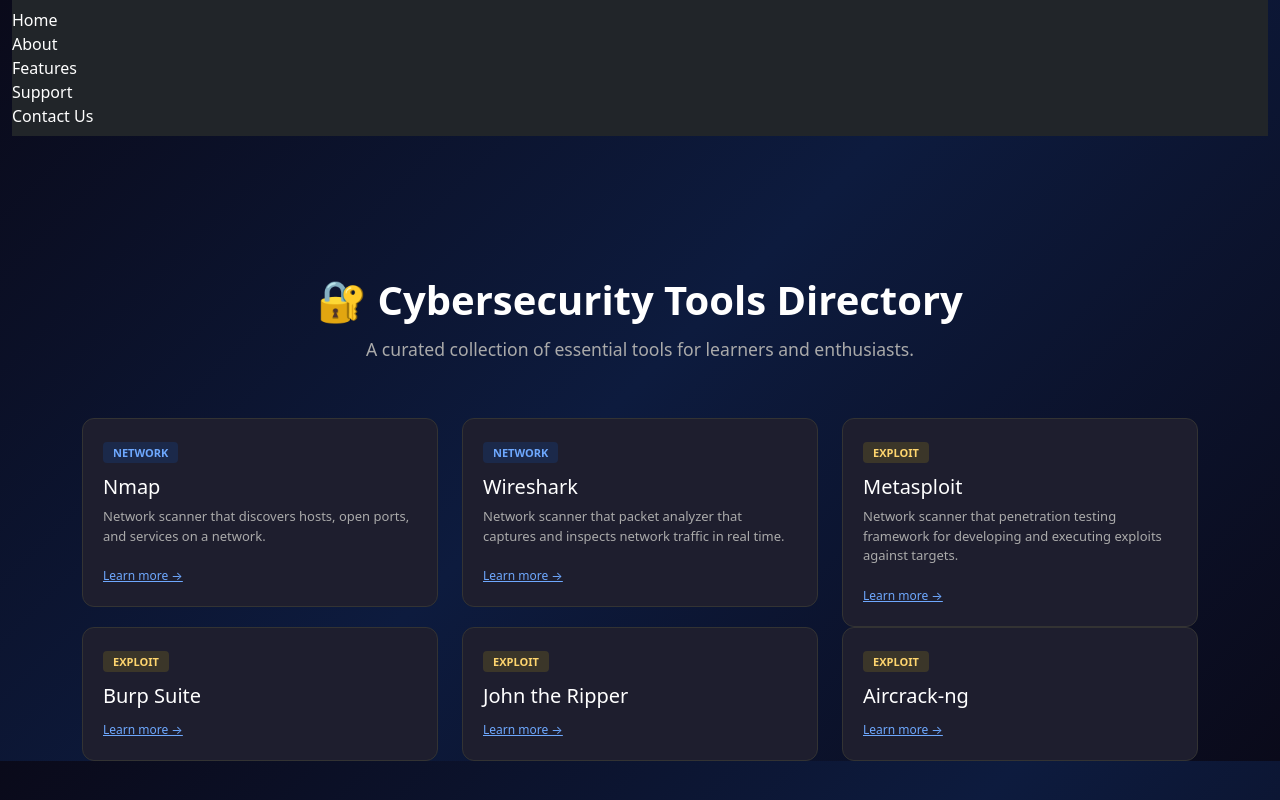
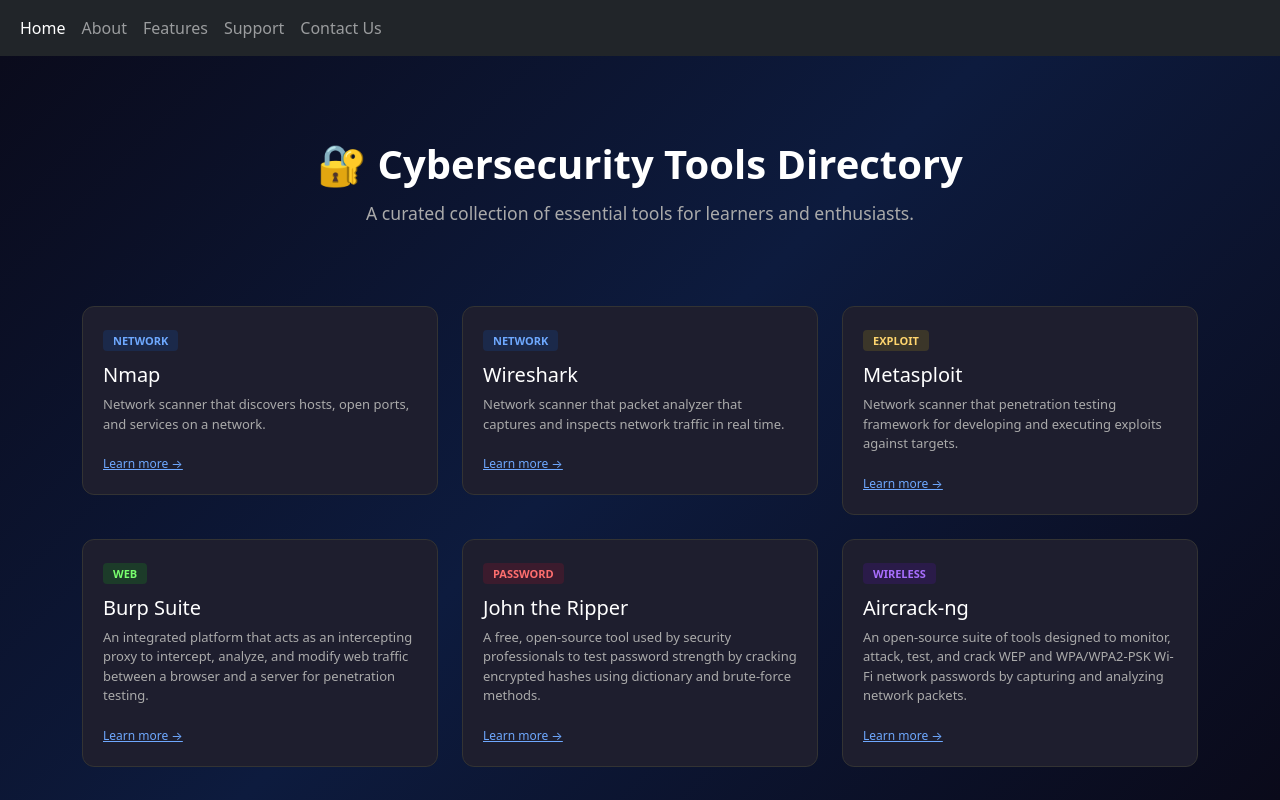
Before and after one commit to amri-03/cybersecurity-tools-directory, a plain HTML site: page index.html in a window 1280 px wide. Drawn offline with nearby package versions, Linux system fonts and the light colour scheme.

Commit message:
Basic HTML structure and CSS stylings up

```diff
--- a/index.html
+++ b/index.html
@@ -5,23 +5,25 @@
     <meta name="viewport" content="width=device-width, initial-scale=1.0">
     <title>Cybersecurity Tools Directory</title>
     <link href="https://cdn.jsdelivr.net/npm/bootstrap@5.3.8/dist/css/bootstrap.min.css" rel="stylesheet" integrity="sha384-sRIl4kxILFvY47J16cr9ZwB07vP4J8+LH7qKQnuqkuIAvNWLzeN8tE5YBujZqJLB" crossorigin="anonymous">
+    <link rel="stylesheet" href="style.css">
 </head>
-<body style="background: linear-gradient(135deg, #0a0a1a 0%, #0d1b3e 50%, #0a0a1a 100%);">
+<body>
+    <nav class="navbar navbar-expand-lg fixed-top bg-dark" data-bs-theme="dark">
         <div class="container-fluid">
-        <nav class="navbar navbar-dark bg-dark">
             <ul class="navbar-nav text-white">
-                <li class="nav-item active">Home</li>
-                <li class="nav-item">About</li>
-                <li class="nav-item">Features</li>
-                <li class="nav-item">Support</li>
-                <li class="nav-item">Contact Us</li>
+                <li class="nav-item active"><a class="nav-link active" aria-current="page" href="#">Home</a></li>
+                <li class="nav-item"><a class="nav-link" href="#">About</a></li>
+                <li class="nav-item"><a class="nav-link" href="#">Features</a></li>
+                <li class="nav-item"><a class="nav-link" href="#">Support</a></li>
+                <li class="nav-item"><a class="nav-link" href="#">Contact Us</a></li>
             </ul>
+        </div>
     </nav>
 
-        <div class="container" style="margin-top: 80px;">
+    <div class="container" id="main-section">
 
         <!-- Hero section -->
-            <div style="text-align: center; padding: 60px 0 40px;">
+        <div id="hero">
             <h1 style="color: white; font-size: 2.5rem; font-weight: 700;">
                 🔐 Cybersecurity Tools Directory
             </h1>
@@ -31,7 +33,7 @@
         </div>
 
         <!-- Tool card -->
-            <div class="row">
+        <div class="row py-4">
             <div class="col-md-4">
                 <div style="background: #1e1e2e; border: 1px solid #333; border-radius: 12px; padding: 20px;">
                     <span style="background: #0d6efd22; color: #6ea8fe; font-size: 11px; padding: 3px 10px; border-radius: 4px; font-weight: 600;">NETWORK</span>
@@ -69,33 +71,33 @@
         <div class="row">
             <div class="col-md-4">
                 <div style="background: #1e1e2e; border: 1px solid #333; border-radius: 12px; padding: 20px;">
-                        <span style="background: rgb(253 213 13 / 0.13); color: #fed56e; font-size: 11px; padding: 3px 10px; border-radius: 4px; font-weight: 600;">EXPLOIT</span>
+                    <span style="background: rgb(21 253 13 / 0.13); color: #78fe6e; font-size: 11px; padding: 3px 10px; border-radius: 4px; font-weight: 600;">WEB</span>
                     <h5 style="color: white; margin-top: 12px;">Burp Suite</h5>
-<!--                        <p style="color: #aaa; font-size: 13px; margin-top: 6px;">-->
-<!--                            Network scanner that penetration testing framework for developing and executing exploits against targets.-->
-<!--                        </p>-->
+                    <p style="color: #aaa; font-size: 13px; margin-top: 6px;">
+                        An integrated platform that acts as an intercepting proxy to intercept, analyze, and modify web traffic between a browser and a server for penetration testing.
+                    </p>
                     <a href="https://portswigger.net" target="_blank" style="font-size: 12px; color: #6ea8fe;">Learn more →</a>
                 </div>
             </div>
 
             <div class="col-md-4">
                 <div style="background: #1e1e2e; border: 1px solid #333; border-radius: 12px; padding: 20px;">
-                        <span style="background: rgb(253 213 13 / 0.13); color: #fed56e; font-size: 11px; padding: 3px 10px; border-radius: 4px; font-weight: 600;">EXPLOIT</span>
+                    <span style="background: rgb(253 13 41 / 0.13); color: #fe6e6e; font-size: 11px; padding: 3px 10px; border-radius: 4px; font-weight: 600;">PASSWORD</span>
                     <h5 style="color: white; margin-top: 12px;">John the Ripper</h5>
-<!--                        <p style="color: #aaa; font-size: 13px; margin-top: 6px;">-->
-<!--                            Network scanner that penetration testing framework for developing and executing exploits against targets.-->
-<!--                        </p>-->
+                    <p style="color: #aaa; font-size: 13px; margin-top: 6px;">
+                        A free, open-source tool used by security professionals to test password strength by cracking encrypted hashes using dictionary and brute-force methods.
+                    </p>
                     <a href="https://openwall.com" target="_blank" style="font-size: 12px; color: #6ea8fe;">Learn more →</a>
                 </div>
             </div>
 
             <div class="col-md-4">
                 <div style="background: #1e1e2e; border: 1px solid #333; border-radius: 12px; padding: 20px;">
-                        <span style="background: rgb(253 213 13 / 0.13); color: #fed56e; font-size: 11px; padding: 3px 10px; border-radius: 4px; font-weight: 600;">EXPLOIT</span>
+                    <span style="background: rgb(121 13 253 / 0.13); color: #a86efe; font-size: 11px; padding: 3px 10px; border-radius: 4px; font-weight: 600;">WIRELESS</span>
                     <h5 style="color: white; margin-top: 12px;">Aircrack-ng</h5>
-<!--                        <p style="color: #aaa; font-size: 13px; margin-top: 6px;">-->
-<!--                            Network scanner that penetration testing framework for developing and executing exploits against targets.-->
-<!--                        </p>-->
+                    <p style="color: #aaa; font-size: 13px; margin-top: 6px;">
+                        An open-source suite of tools designed to monitor, attack, test, and crack WEP and WPA/WPA2-PSK Wi-Fi network passwords by capturing and analyzing network packets.
+                    </p>
                     <a href="https://aircrack-ng.org" target="_blank" style="font-size: 12px; color: #6ea8fe;">Learn more →</a>
                 </div>
             </div>
@@ -105,6 +107,6 @@
 
 
     <div class="footer"></div>
-    </div>
+
 </body>
 </html>
--- a/style.css
+++ b/style.css
@@ -0,0 +1,13 @@
+body {
+    background: linear-gradient(135deg, #0a0a1a 0%, #0d1b3e 50%, #0a0a1a 100%);
+    background-attachment: fixed;
+}
+
+#main-section {
+    margin-top: 80px;
+}
+
+#hero {
+    text-align: center;
+    padding: 60px 0 40px;
+}
```
Lines whose indentation alone changed are shown as unchanged.
